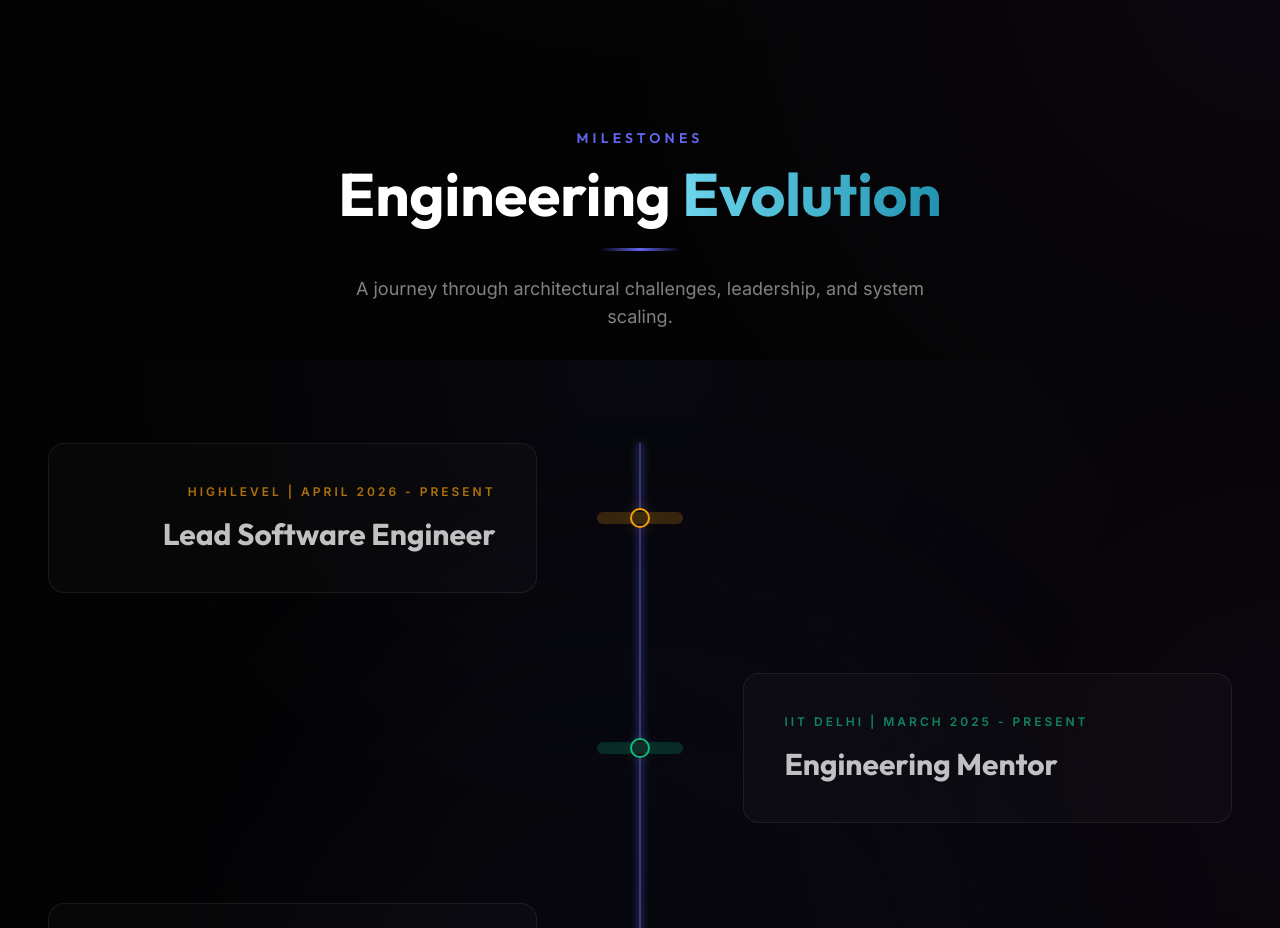
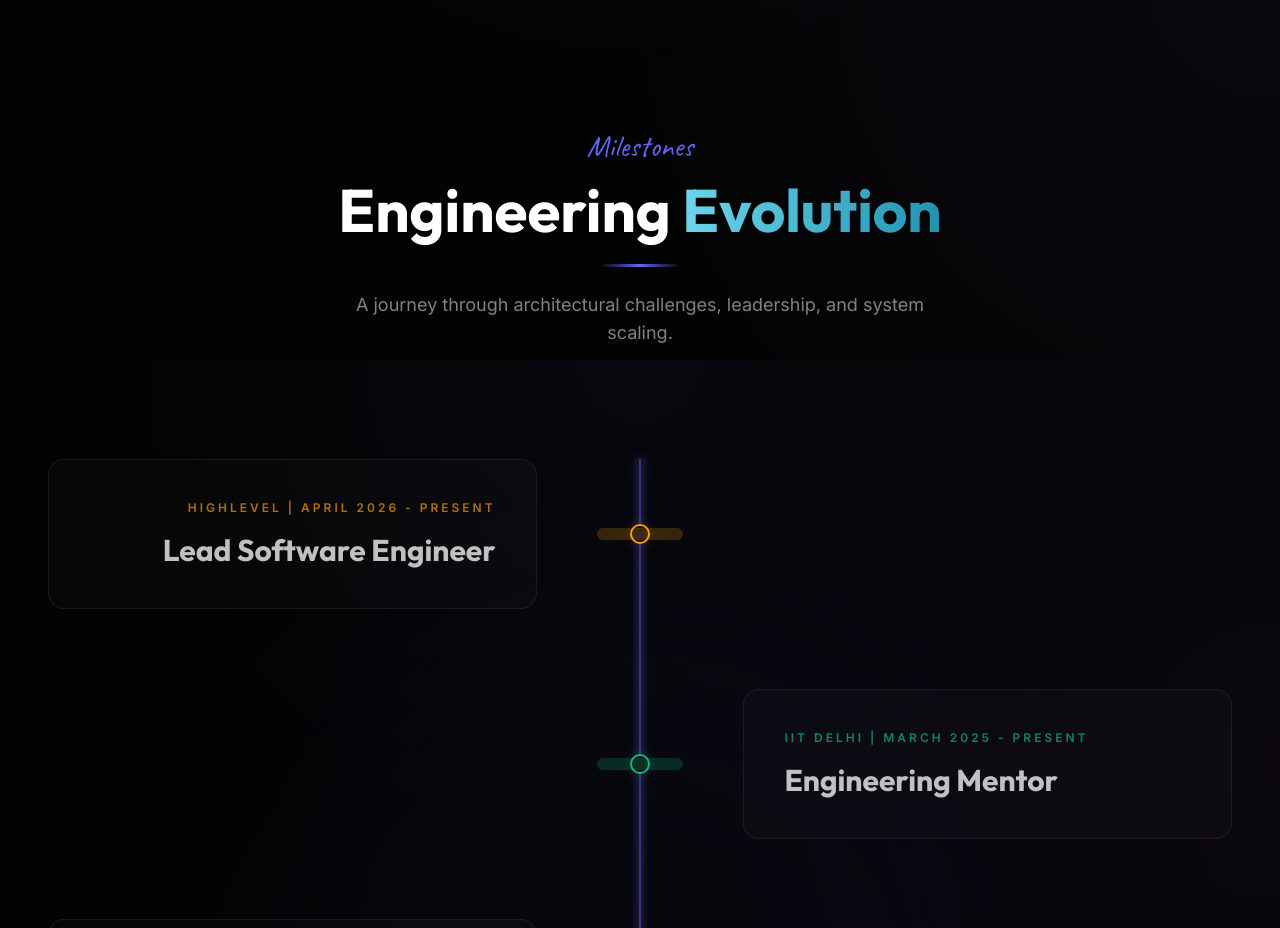
Before and after one commit to suryathakur15/portfolio, a Next.js app: page / in a window 1280 px wide. Shown: the part 4440-5368 px from the top of the page. Built offline with nearby package versions, Linux system fonts and the light colour scheme.

Commit message:
style: apply fancy font to Milestones heading

```diff
--- a/components/home/timeline.tsx
+++ b/components/home/timeline.tsx
@@ -94,7 +94,7 @@ const TimelineSection = ({ isDesktop }: IDesktop) => {
 
       {/* ── Section header ── */}
       <div className="flex flex-col items-center text-center mb-20 md:mb-28 relative z-10">
-        <p className="text-accent-primary font-display font-semibold tracking-[0.3em] uppercase text-sm mb-4 seq">
+        <p className="text-accent-primary font-accent text-3xl mb-4 seq">
           Milestones
         </p>
         <h2 className="text-4xl md:text-6xl font-display font-bold mb-6 seq leading-tight">
```
